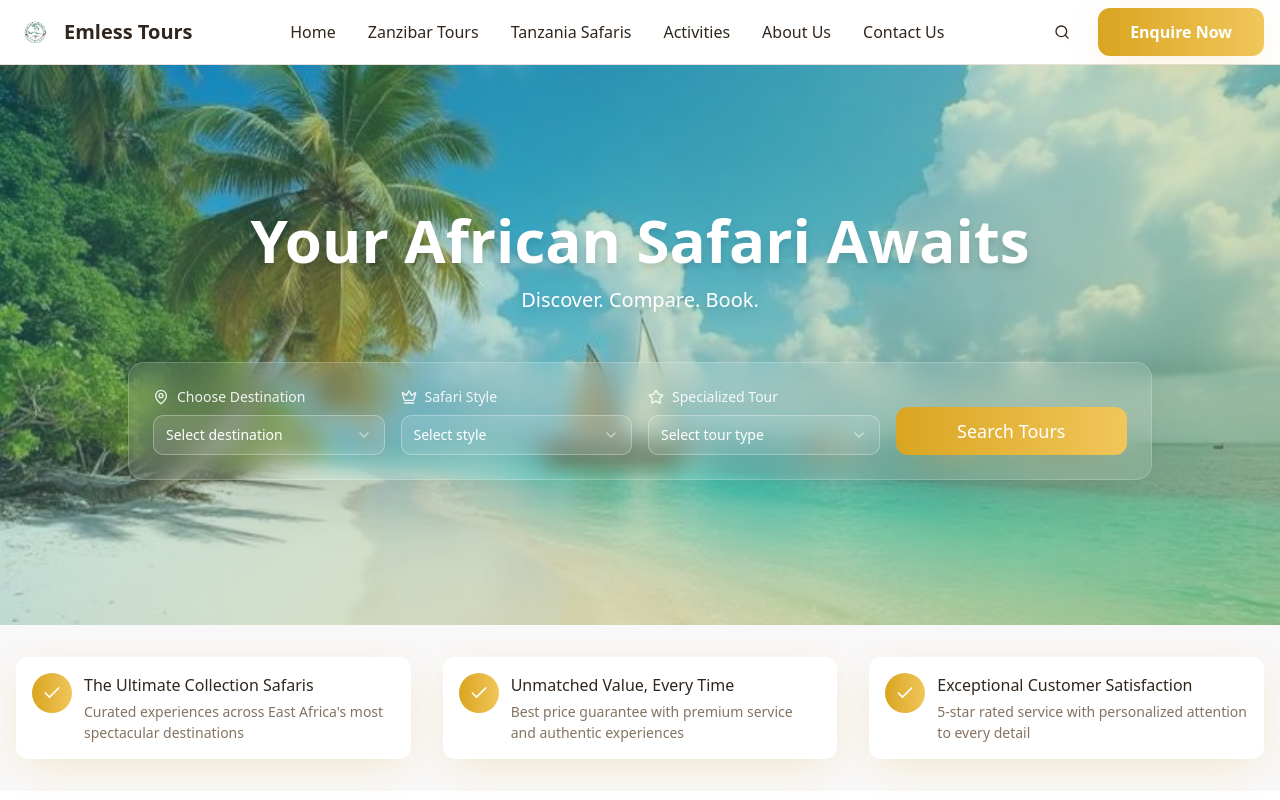
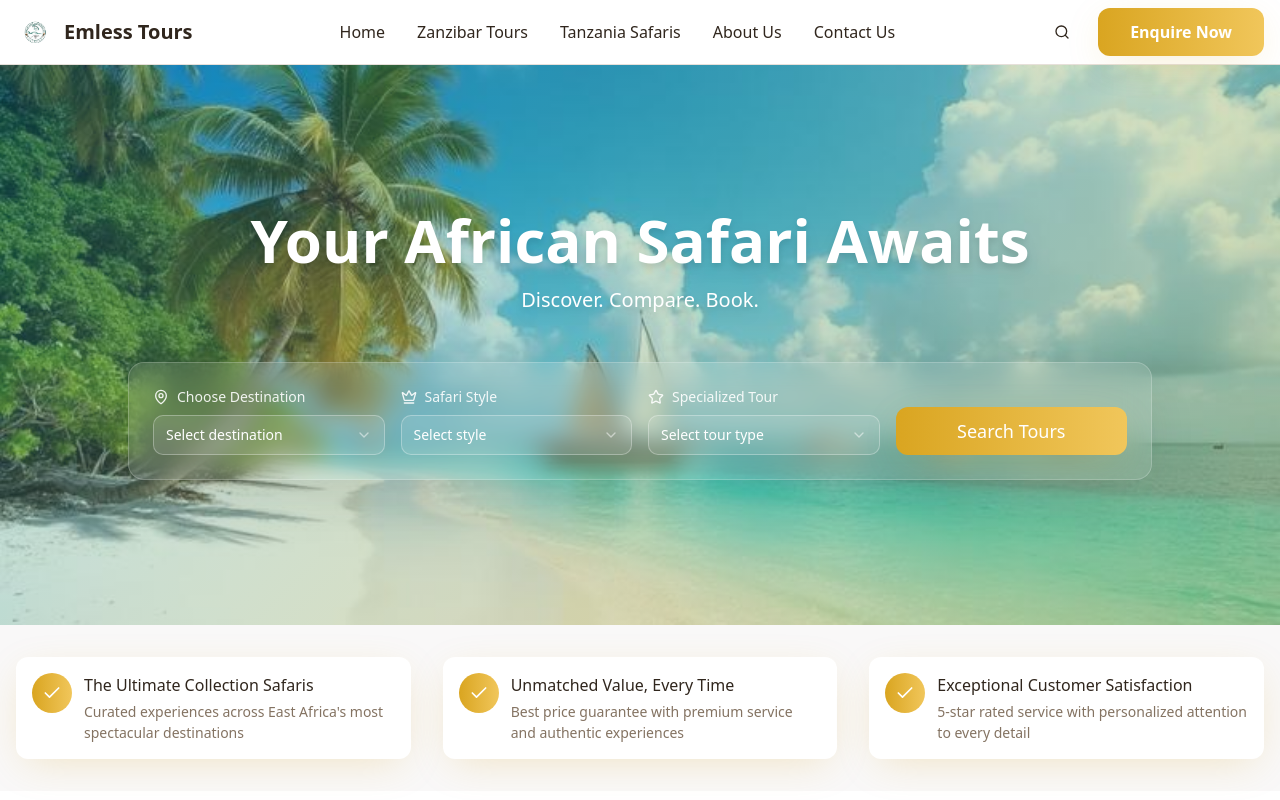
Before and after one commit to Ismaak47/Emless-Tour-And-Traveling-, a React (Vite) app: page / in a window 1280 px wide. Shown: the top 800 px of the page. Built offline with nearby package versions, Linux system fonts and the light colour scheme.

Commit message:
Update Header.tsx

```diff
--- a/src/components/Header.tsx
+++ b/src/components/Header.tsx
@@ -23,9 +23,6 @@ const Header = () => {
             </Link>
             <Link to="/tanzania-safaris" className="text-foreground hover:text-primary transition-safari font-medium">
               Tanzania Safaris
-            </Link>
-            <Link to="/activities" className="text-foreground hover:text-primary transition-safari font-medium">
-              Activities
             </Link>
             <Link to="/about" className="text-foreground hover:text-primary transition-safari font-medium">
               About Us
@@ -65,9 +62,6 @@ const Header = () => {
               <Link to="/tanzania-safaris" className="block px-4 py-2 text-foreground hover:text-primary transition-safari">
                 Tanzania Safaris
               </Link>
-              <Link to="/activities" className="block px-4 py-2 text-foreground hover:text-primary transition-safari">
-                Activities
-              </Link>
               <Link to="/about" className="block px-4 py-2 text-foreground hover:text-primary transition-safari">
                 About Us
               </Link>
```
